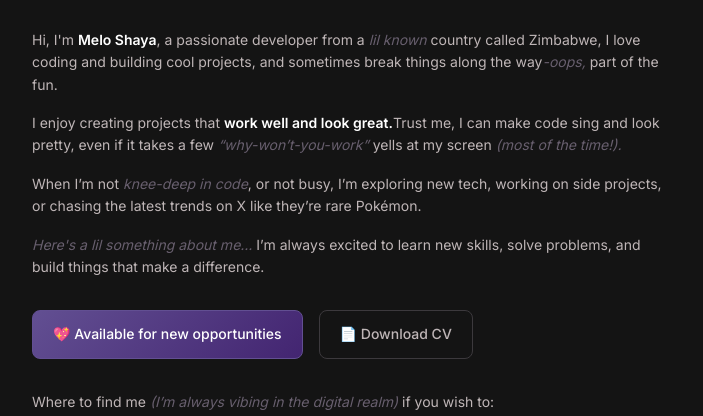
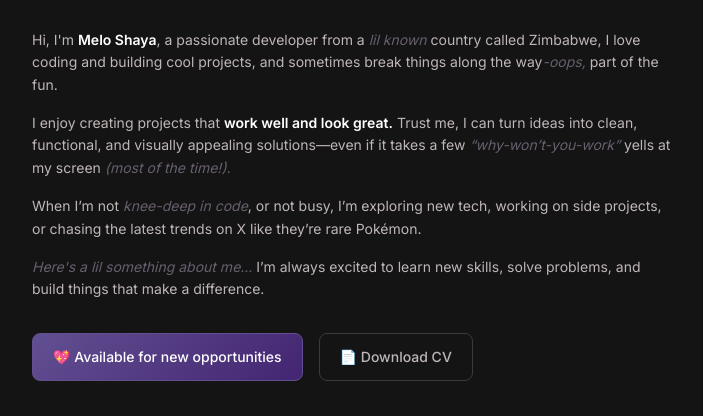
Before and after one commit to meloShaya/melo-portifolio, a website built with Vite: page index.html in a window 1280 px wide. Shown: the part 312-728 px from the top of the page, without its empty margins (288-991 px from the left). Built offline with nearby package versions, Linux system fonts and the light colour scheme.

Commit message:
changed the wording of some statements

```diff
--- a/index.html
+++ b/index.html
@@ -42,7 +42,7 @@
             <div class="bio">
                 <p>Hi, I'm <strong>Melo Shaya</strong>, a passionate developer from a <span class="highlight">lil known</span> country called Zimbabwe, I love coding and building cool projects, and sometimes break things along the way<span class="highlight">-oops,</span> part of the fun.</p>
 
-                <p>I enjoy creating projects that <strong>work well and look great.</strong>Trust me, I can make code sing and look pretty, even if it takes a few <span class="highlight">“why-won’t-you-work”</span> yells at my screen <span class="highlight">(most of the time!).</span></p>
+                <p>I enjoy creating projects that <strong>work well and look great.</strong> Trust me, I can turn ideas into clean, functional, and visually appealing solutions—even if it takes a few <span class="highlight">“why-won’t-you-work”</span> yells at my screen <span class="highlight">(most of the time!).</span></p>
 
                 <p>When I’m not <span class="highlight">knee-deep in code</span>, or not busy, I’m exploring new tech, working on side projects, or chasing the latest trends on X like they’re rare Pokémon.</p>
 
```
